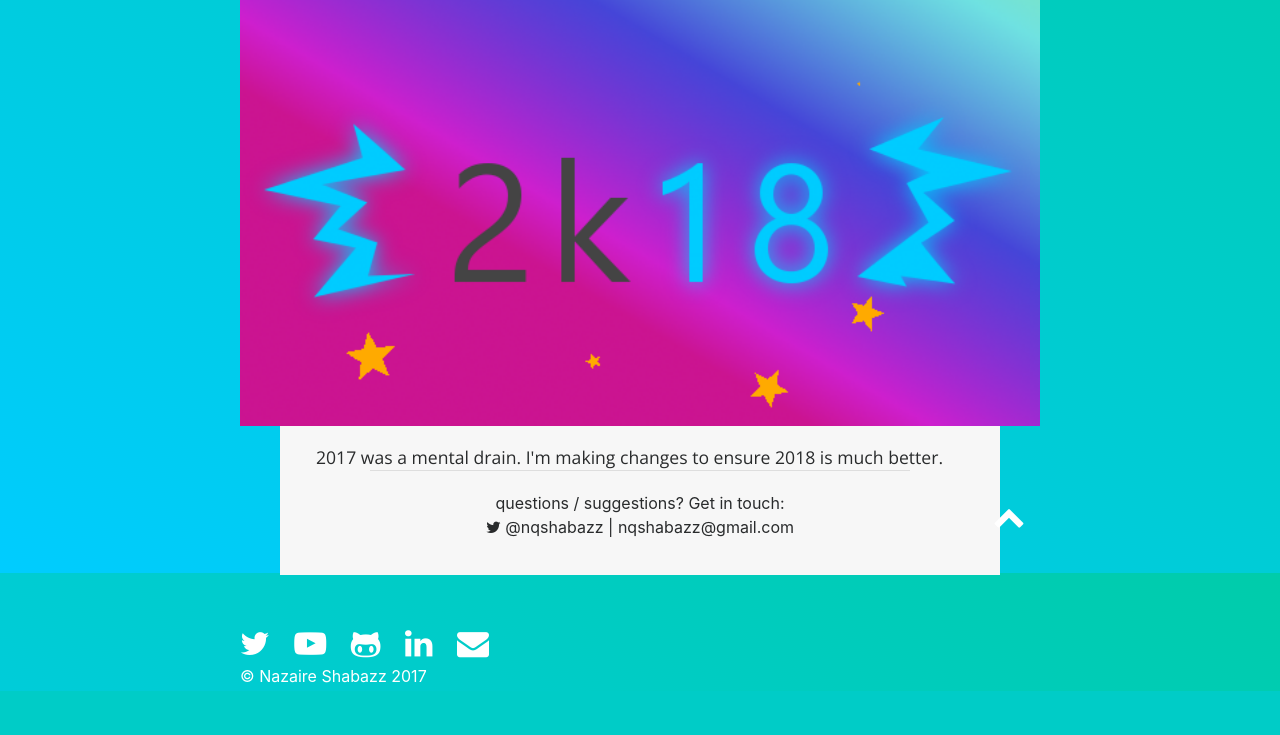
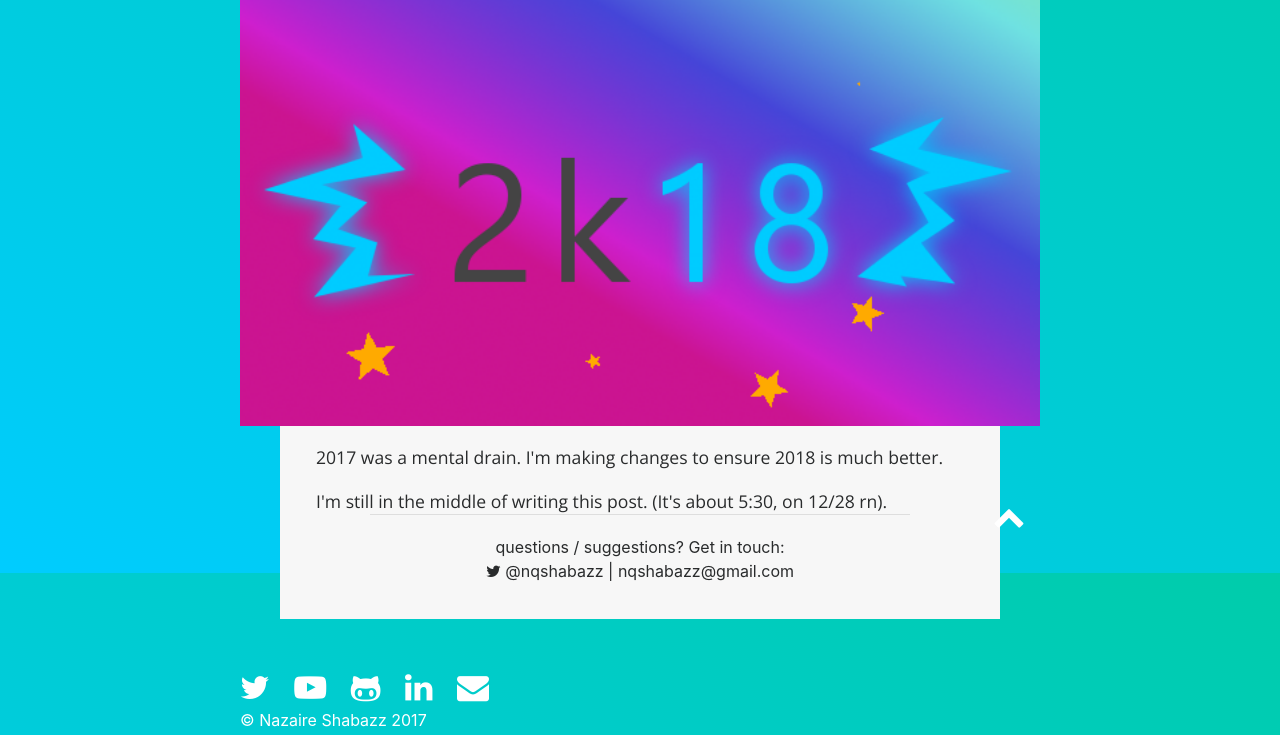
Before and after one commit to NQShabazz/website-php, a PHP site: page /why-2018-will-be-lit/index.php in a window 1280 px wide. Shown: the part 227-962 px from the top of the page. Before the commit the page ends 918 px from the top, so only its background shows below. Run offline with PHP 8.4, Linux system fonts and the light colour scheme; data that the repository does not hold is empty; some libraries are stand-ins or nearby versions.

Commit message:
blog post update

```diff
--- a/why-2018-will-be-lit/index.php
+++ b/why-2018-will-be-lit/index.php
@@ -62,6 +62,7 @@ if($result0->num_rows>0){
       <img src="<?php echo $image_rpath ?>"/>
       <div id="content-container" class="bg-faded">
         <p><?php echo $excerpt ?></p>
+        <p>I'm still in the middle of writing this post. (It's about 5:30, on 12/28 rn).</p>
         <hr/>
       </div>
       <?php include '../includes/post-ending.php' ?>
```
